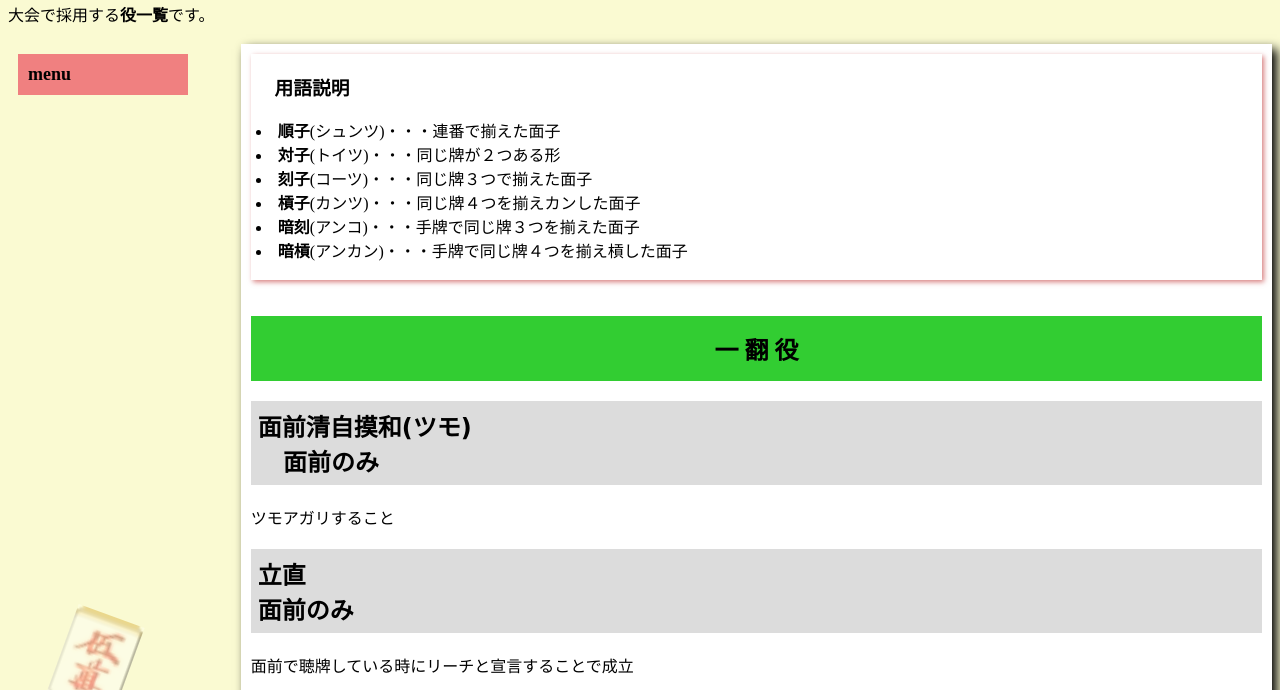
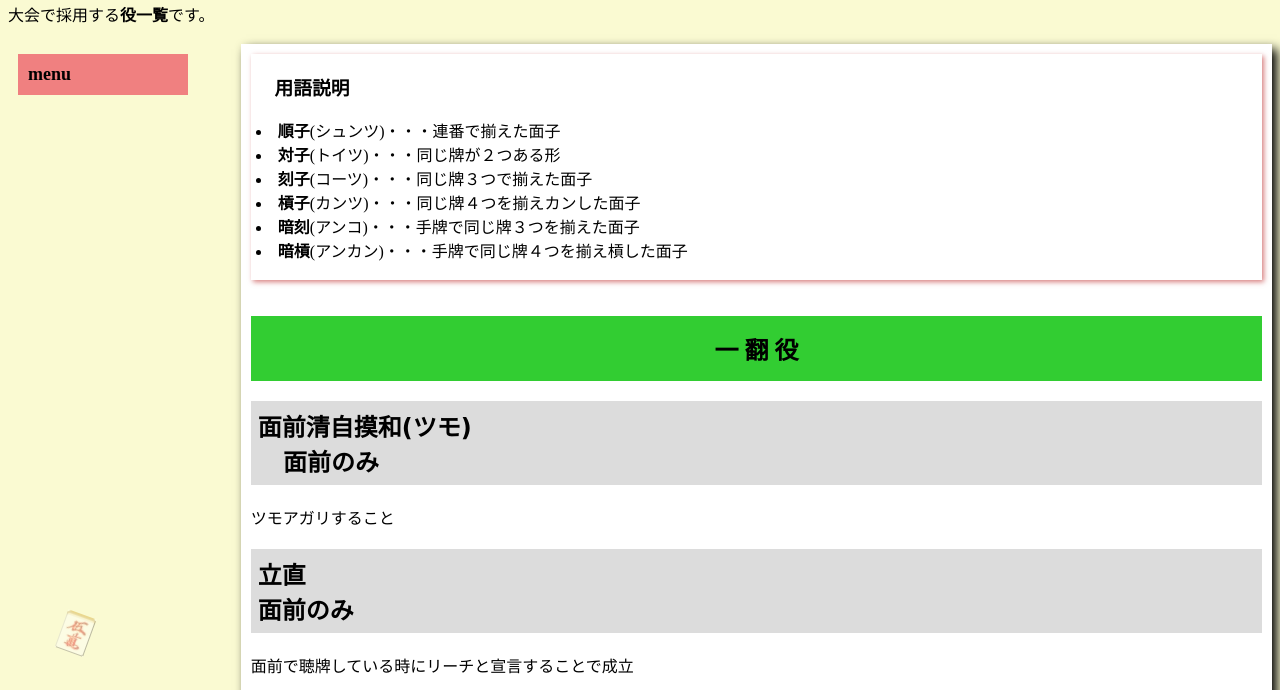
Before and after one commit to Kakerukumamura/mahjong, a plain HTML site: page 役.html in a window 1280 px wide. Shown: the part 87-777 px from the top of the page. Drawn offline with nearby package versions, Linux system fonts and the light colour scheme.

Commit message:
Update 役.html

```diff
--- a/役.html
+++ b/役.html
@@ -54,7 +54,7 @@ $(function(){
   <br></br>
   <div class="container">
     <div class="side-menu">
-      <div style="position:absolute; top:700px; left:60px; opacity: 0.4; transform: rotate(20deg);"><img src="images/man-aka5.jpg" width="70"></div>
+      <div style="position:absolute; top:700px; left:60px; opacity: 0.4; transform: rotate(20deg);"><img src="images/man-aka5.jpg" width=""></div>
       <div style="position:absolute; top:1400px; left:60px; opacity: 0.4; transform: rotate(-20deg);"><img src="images/ji1-ton.jpg" width="70"></div>
       <div style="position:absolute; top:2100px; left:60px; opacity: 0.3; transform: rotate(30deg);"><img src="images/ji2-nan.jpg" width="70"></div>
       <div style="position:absolute; top:2800px; left:60px; opacity: 0.4; transform: rotate(-20deg);"><img src="images/pin-aka5.jpg" width="70"></div>
```
